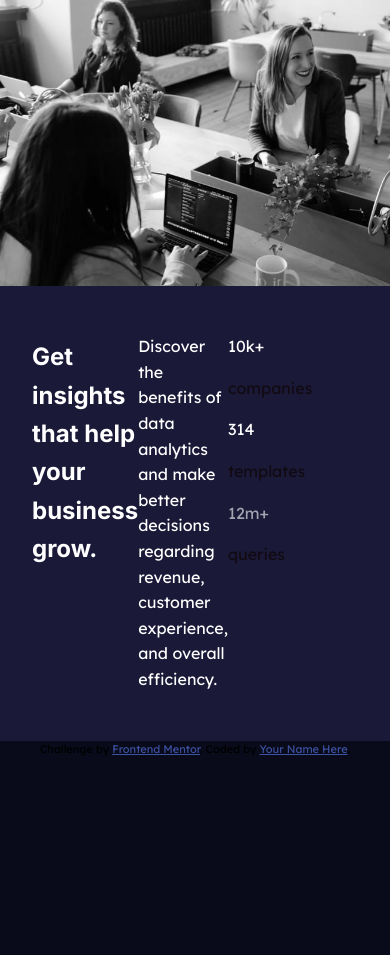
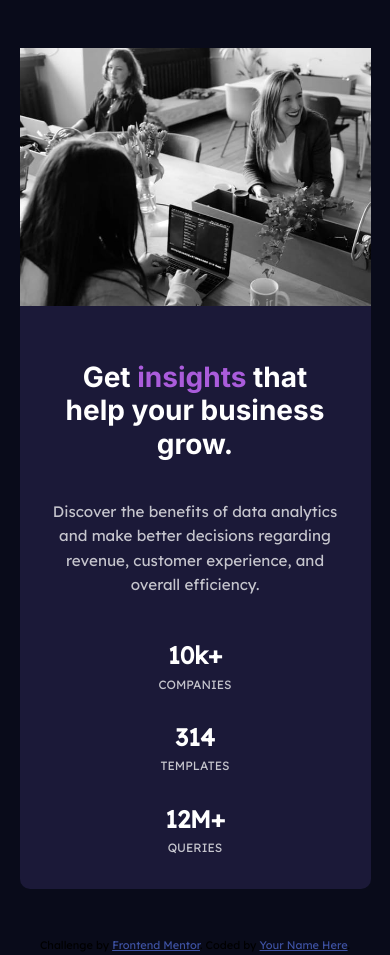
Before and after one commit to pazspera/frontend-mentor-single-stats-preview-card-component, a plain HTML site: page index.html in a window 390 px wide. Before the commit the page ends 844 px from the top, so only its background shows below. Drawn offline with Linux system fonts and the light colour scheme.

Commit message:
formato card mobile

```diff
--- a/index.html
+++ b/index.html
@@ -25,20 +25,20 @@
         <img src="img/image-header-mobile.jpg" alt="">
       </section>
       <section class="card-preview__content">
-        <h1 class="card-preview__title">Get insights that help your business grow.</h1>
+        <h1 class="card-preview__title">Get <span class="highlight">insights</span> that help your business grow.</h1>
         <p class="card-preview__text"> Discover the benefits of data analytics and make better decisions regarding revenue, customer experience, and overall efficiency.
         </p>
         <div class="card-preview__stats">
           <div class="card-preview__stats--icon">
-            <p class="card-preview__stats-title">10k+</p>
+            <p class="card-preview__stats--title">10k+</p>
             <p class="card-preview__stats--text">companies</p>
           </div>
           <div class="card-preview__stats--icon">
-            <p class="card-preview__stats-title">314</p>
+            <p class="card-preview__stats--title">314</p>
             <p class="card-preview__stats--text">templates</p>
           </div>
           <div class="card-preview__stats--icon">
-            <p class="card-preview__stats--title">12m+</p>
+            <p class="card-preview__stats--title">12M+</p>
             <p class="card-preview__stats--text"> queries</p>
           </div>
         </div>
--- a/scss/abstract/_variables.scss
+++ b/scss/abstract/_variables.scss
@@ -6,7 +6,7 @@ $primary-dark: hsl(233, 47%, 7%);
 $secondary: hsl(277, 64%, 61%);
 
 $heading-bold: hsl(0, 0%, 100%);
-$main-paragraph: hsla(0, 43%, 4%, 0.75);
+$main-paragraph: hsla(0, 0%, 100%, 0.75);
 $heading-stat: hsla(0, 0%, 100%, 0.6);
 
 // Fuentes
--- a/scss/base/_typography.scss
+++ b/scss/base/_typography.scss
@@ -14,16 +14,6 @@ h6 {
 }
 
 
-// Párrafo con capital letter
-.capital-letter {
-    -webkit-initial-letter: 3;
-    initial-letter: 3;
-
-    &::first-letter {
-        float: left;
-        font-size: 6rem;
-        line-height: 0;
-        margin: 0.1em 0.1em 0.1em 0;
-    }
-
+.highlight {
+    color: $secondary;
 }
--- a/scss/components/_card-preview.scss
+++ b/scss/components/_card-preview.scss
@@ -1,25 +1,45 @@
 .card-preview{
     background-color: $primary;
     color: $heading-bold;
+    border-radius: 10px;
 
     &__content{
         display: flex;
         padding: 2rem;
-        width: 50%;
     }
 
-    %__img{
-        width: 50%;
-    }
+}
+
+.card-preview__content{
+    display: flex;
+    flex-direction: column;
+    text-align: center;
+}
+
+.card-preview__title{
+    font-size: 1.75rem;
+    line-height: 1.2;
+}
+
+.card-preview__text{
+    color: $main-paragraph;
+    font-size: 0.95rem;
 }
 
 .card-preview__stats {
 
     &--title{
-        color: $heading-stat;
+        color: $heading-bold;
+        font-size: 1.5rem;
+        margin-bottom: 0;
+        font-weight: 700;
     }
 
     &--text{
         color: $main-paragraph;
+        margin: 0;
+        text-transform: uppercase;
+        font-size: 0.75rem;
+        font-weight: 400;
     }
 }
--- /dev/null
+++ b/scss/layout/_container.scss
@@ -0,0 +1,5 @@
+.container{
+    width: 90%;
+    margin: 0 auto;
+    padding: 3rem 0;
+}
--- a/scss/main.scss
+++ b/scss/main.scss
@@ -7,5 +7,6 @@
 @import 'components/card-preview';
 @import 'components/img';
 
+@import 'layout/container';
 @import 'layout/header';
 @import 'layout/main';
```
Also changed, not shown: template.html (deleted, +0 -51 lines), css/main.css, 1 other file.
